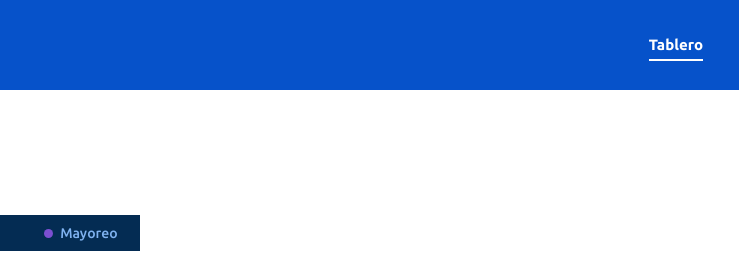
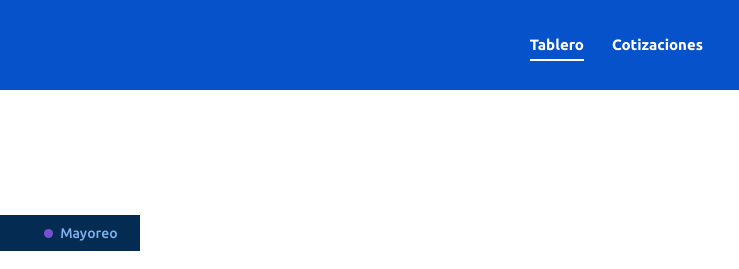
Before and after one commit to jigr1028-beep/venta-diaria, a plain HTML site: page index.html in a window 1280 px wide. Shown: the top 269 px of the page, 541-1280 px from the left. Drawn offline with Linux system fonts and the light colour scheme.

Commit message:
Add files via upload

```diff
--- a/index.html
+++ b/index.html
@@ -460,7 +460,7 @@ function head(){
   $('#segctl').innerHTML=[['all','Todos',null],...SEGS.map(s=>[s.id,s.name,s.c])].map(([id,n,c])=>
     `<button data-seg="${id}" aria-pressed="${st.seg===id}">${c?`<span class="dot" style="background:${c}"></span>`:''}${n}</button>`).join('');
   $('#tabs').innerHTML=[['tablero','Tablero'],...(st.admin?[['desemp','Desempeño'],['captura','Captura del día'],['historial','Historial'],['config','Configuración']]:[])].map(([id,n])=>
-    `<button class="tab" role="tab" data-tab="${id}" aria-selected="${st.tab===id}">${n}</button>`).join('');
+    `<button class="tab" role="tab" data-tab="${id}" aria-selected="${st.tab===id}">${n}</button>`).join('')+'<a class="tab" href="cotizaciones.html" style="text-decoration:none">Cotizaciones</a>';
 }
 
 /* ---------- Tablero ---------- */
```
